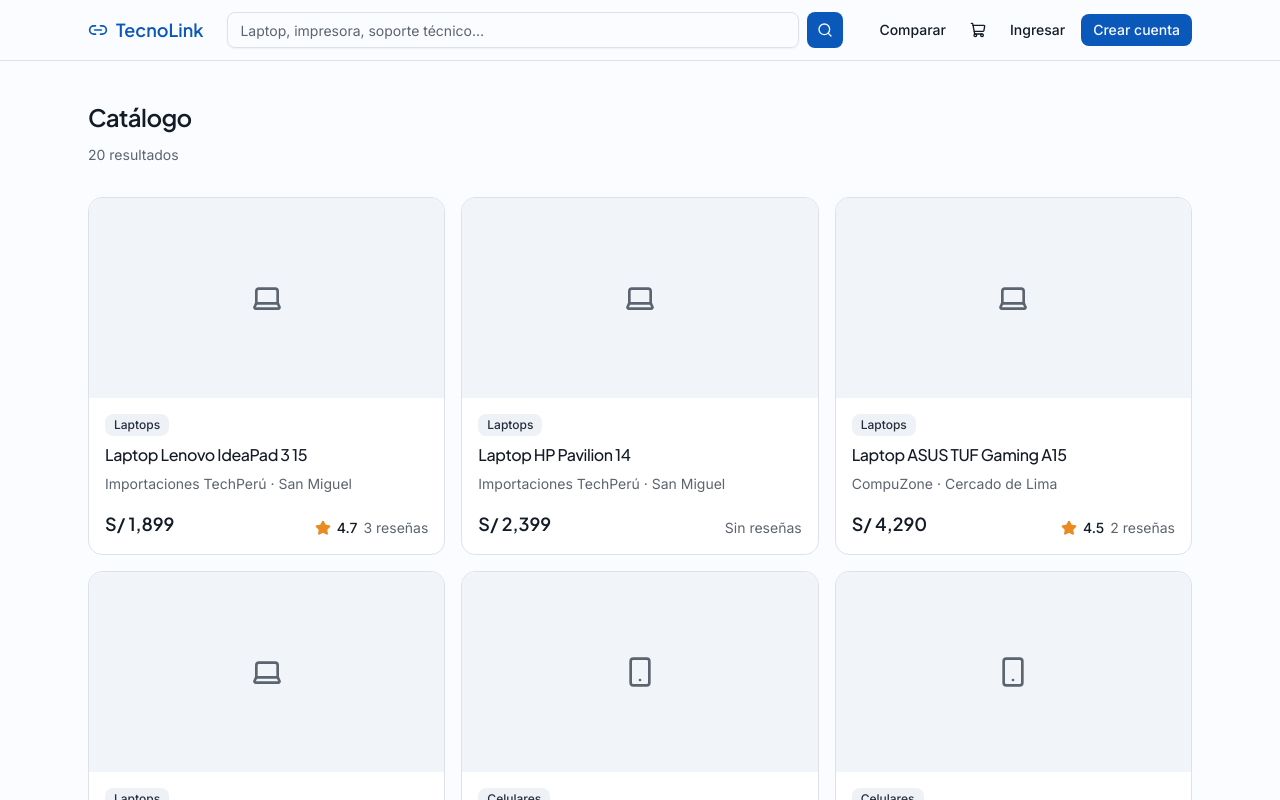
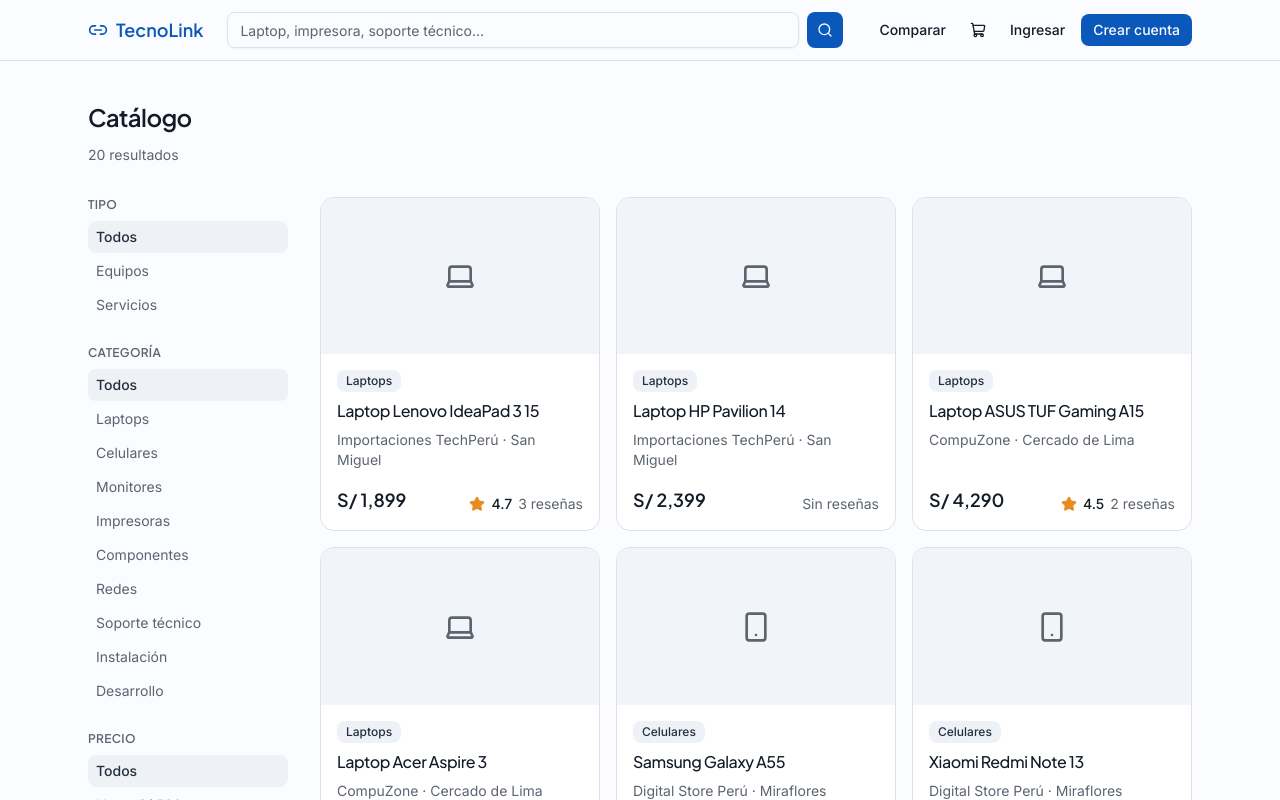
Before and after one commit to esteban-abanto-2709/TecnoLink, a Next.js app in the folder apps/web/: page /search in a window 1280 px wide. Shown: the top 800 px of the page. Built offline with nearby package versions, Linux system fonts and the light colour scheme.

Commit message:
feat(search): add type, category and price filters as shareable links

```diff
--- a/apps/web/scripts/check-data.ts
+++ b/apps/web/scripts/check-data.ts
@@ -159,4 +159,35 @@
   "el término y la categoría deben combinarse"
 );
 
+assert.equal(
+  searchCatalog({ kind: "service" }).length,
+  services.length,
+  "el filtro por tipo no aísla los servicios"
+);
+assert.equal(
+  searchCatalog({ maxPrice: 500 }).length,
+  7,
+  "el tope de precio no filtra bien"
+);
+assert.equal(
+  searchCatalog({ minPrice: 1500, maxPrice: 3000 }).length,
+  4,
+  "el rango de precio no filtra bien"
+);
+assert.equal(
+  searchCatalog({
+    kind: "product",
+    categoryId: "laptops",
+    minPrice: 1500,
+    maxPrice: 3000,
+  }).length,
+  3,
+  "los filtros no se combinan entre sí"
+);
+assert.equal(
+  searchCatalog({ query: "laptop", minPrice: 3000 }).length,
+  1,
+  "el término y el rango de precio deben combinarse"
+);
+
 console.log("Datos mock verificados.");
--- a/apps/web/src/app/search/page.tsx
+++ b/apps/web/src/app/search/page.tsx
@@ -1,28 +1,114 @@
+import Link from "next/link";
 import { SearchX } from "lucide-react";
 
 import { ButtonLink } from "@/components/button-link";
 import { ItemCard } from "@/components/item-card";
 import { Badge } from "@/components/ui/badge";
-import { getCategory, searchCatalog } from "@/data/catalog";
+import { categories, getCategory, searchCatalog } from "@/data/catalog";
+import type { CategoryKind } from "@/data/types";
+import { cn } from "@/lib/utils";
+
+type SearchState = {
+  q?: string;
+  type?: string;
+  category?: string;
+  price?: string;
+};
+
+const priceRanges = [
+  { id: "0-500", label: "Hasta S/ 500", max: 500 },
+  { id: "500-1500", label: "S/ 500 a S/ 1,500", min: 500, max: 1500 },
+  { id: "1500-3000", label: "S/ 1,500 a S/ 3,000", min: 1500, max: 3000 },
+  { id: "3000", label: "Más de S/ 3,000", min: 3000 },
+];
+
+const kinds: { id: CategoryKind; label: string }[] = [
+  { id: "product", label: "Equipos" },
+  { id: "service", label: "Servicios" },
+];
 
 function first(value: string | string[] | undefined): string | undefined {
   return Array.isArray(value) ? value[0] : value;
 }
 
+function searchHref(state: SearchState, change: SearchState): string {
+  const params = new URLSearchParams();
+  for (const [key, value] of Object.entries({ ...state, ...change })) {
+    if (value) params.set(key, value);
+  }
+  const query = params.toString();
+  return query ? `/search?${query}` : "/search";
+}
+
+type FilterGroupProps = {
+  title: string;
+  options: { id: string; label: string }[];
+  active?: string;
+  state: SearchState;
+  param: keyof SearchState;
+};
+
+function FilterGroup({ title, options, active, state, param }: FilterGroupProps) {
+  const entries = [{ id: "", label: "Todos" }, ...options];
+
+  return (
+    <div>
+      <h2 className="text-xs font-semibold uppercase tracking-wide text-muted-foreground">
+        {title}
+      </h2>
+      <ul className="mt-2 space-y-0.5">
+        {entries.map((option) => {
+          const selected = (active ?? "") === option.id;
+          return (
+            <li key={option.id || "all"}>
+              <Link
+                href={searchHref(state, { [param]: option.id })}
+                aria-current={selected ? "true" : undefined}
+                className={cn(
+                  "block rounded-md px-2 py-1.5 text-sm transition-colors",
+                  selected
+                    ? "bg-secondary font-medium text-secondary-foreground"
+                    : "text-muted-foreground hover:bg-muted hover:text-foreground"
+                )}
+              >
+                {option.label}
+              </Link>
+            </li>
+          );
+        })}
+      </ul>
+    </div>
+  );
+}
+
 export default async function Page({ searchParams }: PageProps<"/search">) {
   const params = await searchParams;
-  const query = first(params.q)?.trim() ?? "";
-  const categoryId = first(params.category) ?? "";
-  const category = categoryId ? getCategory(categoryId) : undefined;
+  const state: SearchState = {
+    q: first(params.q)?.trim() || undefined,
+    type: first(params.type) || undefined,
+    category: first(params.category) || undefined,
+    price: first(params.price) || undefined,
+  };
 
-  const results = searchCatalog({ query, categoryId });
-  const filtered = query !== "" || categoryId !== "";
+  const category = state.category ? getCategory(state.category) : undefined;
+  const range = priceRanges.find((option) => option.id === state.price);
+  const kind = kinds.find((option) => option.id === state.type)?.id;
+
+  const results = searchCatalog({
+    query: state.q,
+    categoryId: category?.id,
+    kind,
+    minPrice: range?.min,
+    maxPrice: range?.max,
+  });
+
+  const filtered = Boolean(state.q || category || range || kind);
 
   return (
     <main className="mx-auto w-full max-w-6xl flex-1 px-6 py-10">
       <header className="space-y-3">
         <h1 className="text-2xl font-semibold">
-          {query ? `Resultados para «${query}»` : "Catálogo"}
+          {state.q ? `Resultados para «${state.q}»` : "Catálogo"}
         </h1>
 
         <div className="flex flex-wrap items-center gap-3">
@@ -32,37 +118,65 @@
               : `${results.length} resultados`}
           </p>
 
-          {category ? (
-            <Badge variant="secondary">Categoría: {category.name}</Badge>
-          ) : null}
+          {category ? <Badge variant="secondary">{category.name}</Badge> : null}
+          {range ? <Badge variant="secondary">{range.label}</Badge> : null}
 
           {filtered ? (
             <ButtonLink href="/search" variant="ghost" size="sm">
-              Limpiar búsqueda
+              Limpiar filtros
             </ButtonLink>
           ) : null}
         </div>
       </header>
 
+      <div className="mt-8 grid gap-8 lg:grid-cols-[200px_1fr]">
+        <aside className="space-y-6">
+          <FilterGroup
+            title="Tipo"
+            param="type"
+            options={kinds}
+            active={state.type}
+            state={state}
+          />
+          <FilterGroup
+            title="Categoría"
+            param="category"
+            options={categories.map((item) => ({
+              id: item.id,
+              label: item.name,
+            }))}
+            active={state.category}
+            state={state}
+          />
+          <FilterGroup
+            title="Precio"
+            param="price"
+            options={priceRanges}
+            active={state.price}
+            state={state}
+          />
+        </aside>
+
         {results.length > 0 ? (
-        <div className="mt-8 grid gap-4 sm:grid-cols-2 lg:grid-cols-3">
+          <div className="grid gap-4 sm:grid-cols-2 xl:grid-cols-3">
             {results.map((item) => (
               <ItemCard key={item.id} item={item} />
             ))}
           </div>
         ) : (
-        <div className="mt-16 flex flex-col items-center gap-3 text-center">
+          <div className="flex flex-col items-center gap-3 py-16 text-center">
             <SearchX className="size-6 text-muted-foreground" aria-hidden />
             <h2 className="text-lg font-semibold">Sin coincidencias</h2>
             <p className="max-w-md text-muted-foreground">
-            No encontramos equipos ni servicios para esa búsqueda. Prueba con
-            menos palabras o revisa el catálogo completo.
+              Ningún equipo ni servicio cumple con todos los filtros. Prueba
+              quitando alguno o revisa el catálogo completo.
             </p>
             <ButtonLink href="/search" variant="outline">
               Ver todo el catálogo
             </ButtonLink>
           </div>
         )}
+      </div>
     </main>
   );
 }
--- a/apps/web/src/data/catalog.ts
+++ b/apps/web/src/data/catalog.ts
@@ -1,6 +1,7 @@
 import type {
   CatalogItem,
   Category,
+  CategoryKind,
   Order,
   PointsMovement,
   Product,
@@ -684,13 +685,25 @@
 export type CatalogQuery = {
   query?: string;
   categoryId?: string;
+  kind?: CategoryKind;
+  minPrice?: number;
+  maxPrice?: number;
 };
 
-export function searchCatalog({ query, categoryId }: CatalogQuery): CatalogItem[] {
+export function searchCatalog({
+  query,
+  categoryId,
+  kind,
+  minPrice,
+  maxPrice,
+}: CatalogQuery): CatalogItem[] {
   const terms = words(query ?? "");
 
   return catalogItems().filter((item) => {
     if (categoryId && item.categoryId !== categoryId) return false;
+    if (kind && item.kind !== kind) return false;
+    if (minPrice !== undefined && item.price < minPrice) return false;
+    if (maxPrice !== undefined && item.price > maxPrice) return false;
     if (terms.length === 0) return true;
     const found = haystack(item);
     return terms.every((term) =>
```
Also changed, not shown: 2 other files (tests, documents, lock files or other folders). Lines whose indentation alone changed are shown as unchanged.
